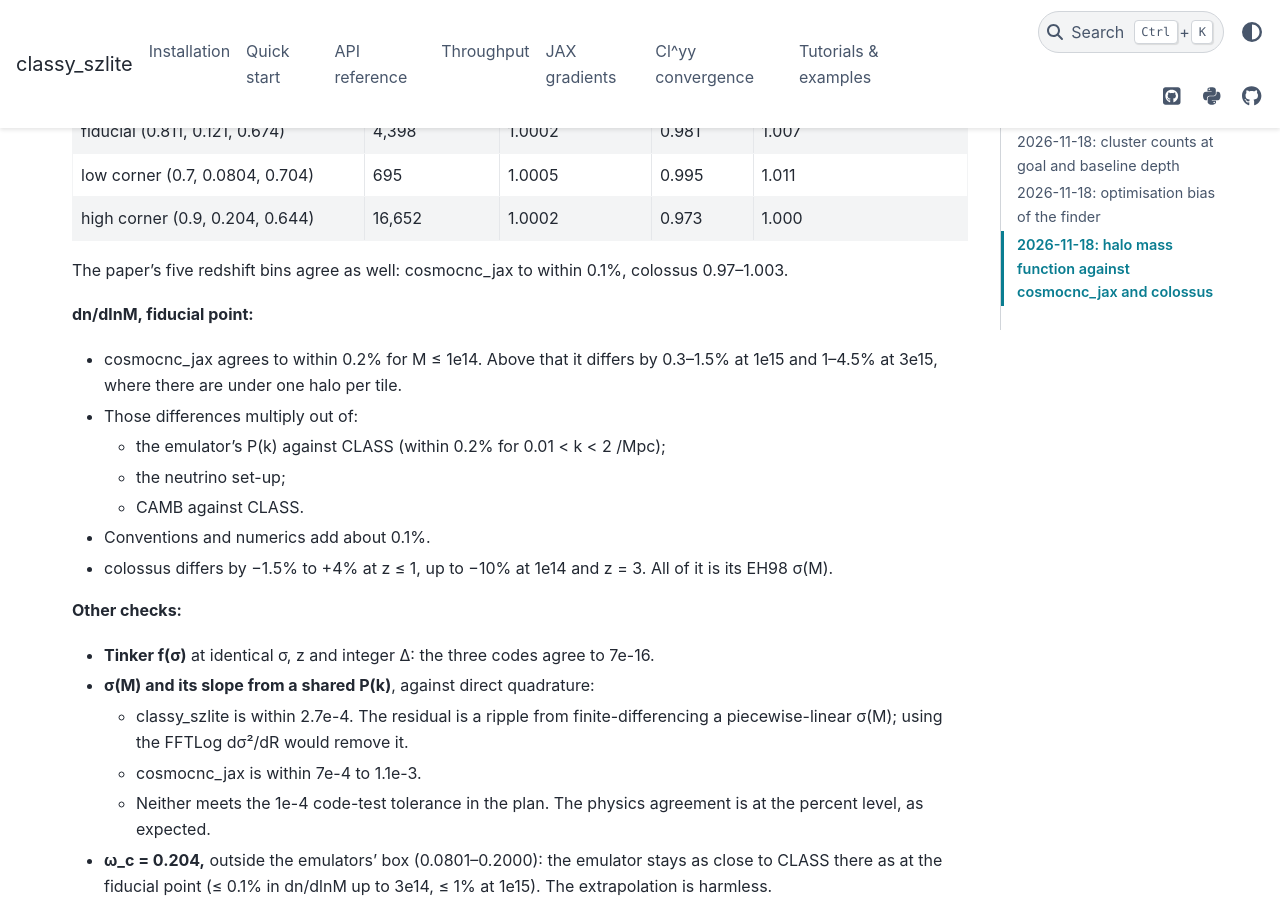
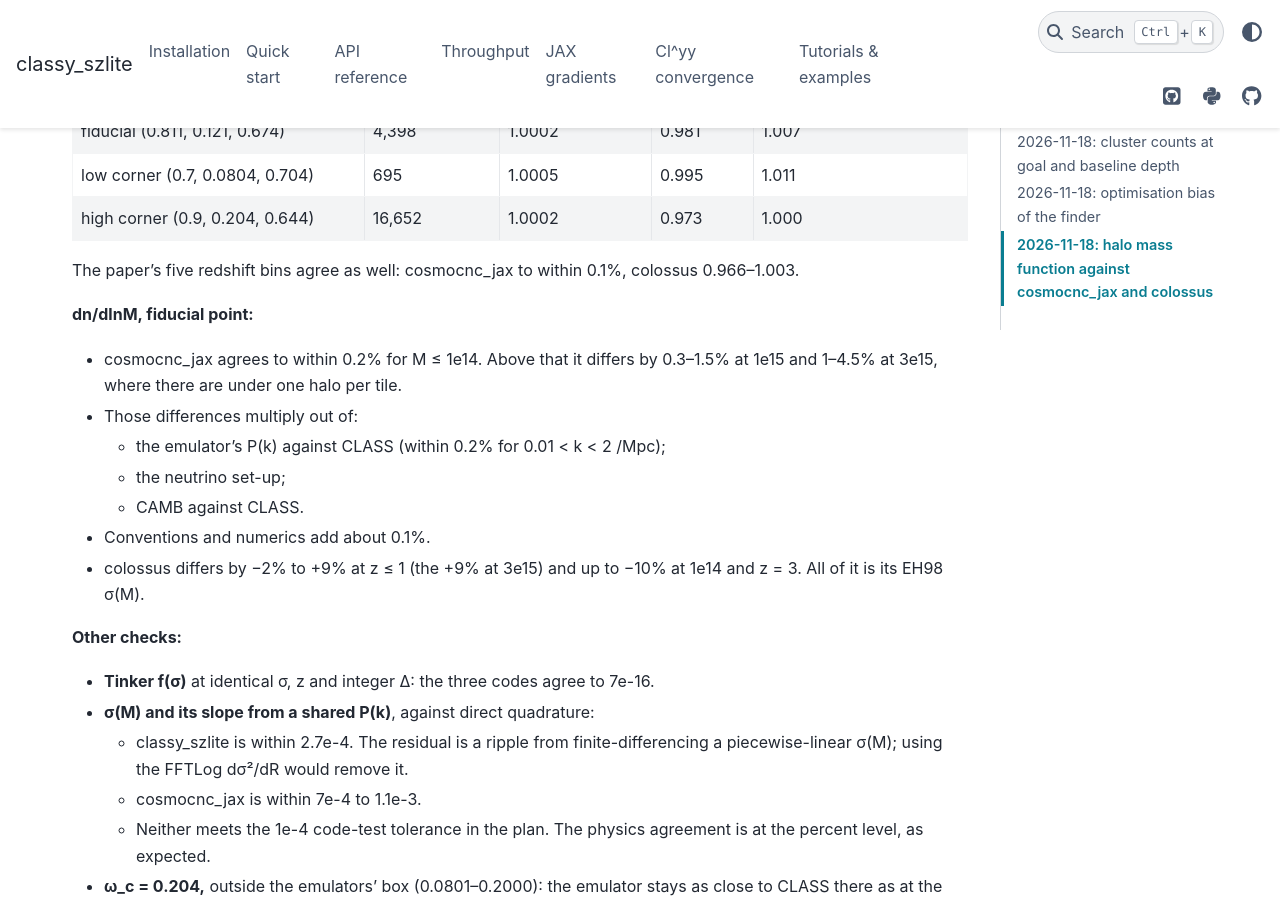
Before and after one commit to CLASS-SZ/classy_szlite, a Sphinx documentation site: the page built from docs/mapsim/LOG.md, in a window 1280 px wide and 900 px high, scrolled down 3392 px. Built offline with Sphinx 7.4.7 and the PyData theme 0.15.4, drawn with Linux system fonts in a browser that asks for light colours.

Commit message:
mapsim log: correct the colossus ranges
Co-Authored-By: Claude Opus 5.5 <noreply@anthropic.com>
Claude-Session: https://claude.ai/code/session_01LKS4L5UW7SKf5qQ2WAJ8ew

```diff
--- a/docs/mapsim/LOG.md
+++ b/docs/mapsim/LOG.md
@@ -131,7 +131,7 @@ Halos per 10° × 10° tile, M ≥ 5e13, 0.01 < z < 3:
 | high corner (0.9, 0.204, 0.644) | 16,652 | 1.0002 | 0.973 | 1.000 |
 
 The paper's five redshift bins agree as well: cosmocnc_jax to within 0.1%,
-colossus 0.97–1.003.
+colossus 0.966–1.003.
 
 **dn/dlnM, fiducial point:**
 - cosmocnc_jax agrees to within 0.2% for M ≤ 1e14. Above that it differs by
@@ -142,8 +142,8 @@ colossus 0.97–1.003.
   - the neutrino set-up;
   - CAMB against CLASS.
 - Conventions and numerics add about 0.1%.
-- colossus differs by −1.5% to +4% at z ≤ 1, up to −10% at 1e14 and z = 3.
-  All of it is its EH98 σ(M).
+- colossus differs by −2% to +9% at z ≤ 1 (the +9% at 3e15) and up to
+  −10% at 1e14 and z = 3. All of it is its EH98 σ(M).
 
 **Other checks:**
 - **Tinker f(σ)** at identical σ, z and integer Δ: the three codes agree to
```
